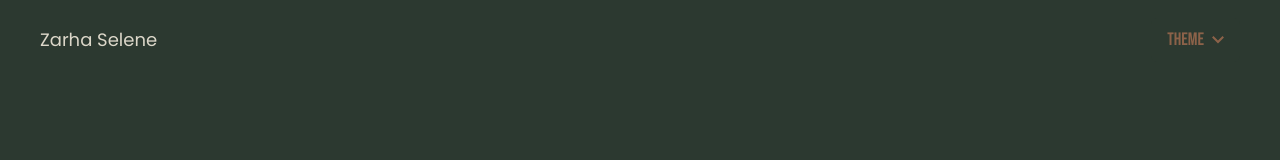
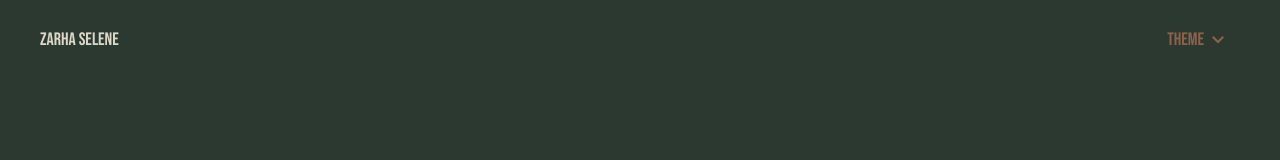
Before and after one commit to zarhaselene/portfolio, a Next.js app: page / in a window 1280 px wide. Shown: the top 160 px of the page. Built offline with nearby package versions, Linux system fonts and the light colour scheme.

Commit message:
Refactor Navbar component to ensure consistent font usage in the link

```diff
--- a/src/app/components/Navbar.jsx
+++ b/src/app/components/Navbar.jsx
@@ -20,7 +20,7 @@ const Navbar = () => {
   return (
     <div className="flex items-center w-full min-h-16">
       <div className="flex-1">
-        <a className="text-lg hover:animate-jello hover:text-secondary min-w-[9rem] inline-block ">
+        <a className="text-lg font-header hover:text-secondary min-w-[9rem] inline-block ">
           Zarha Selene
         </a>
       </div>
```
